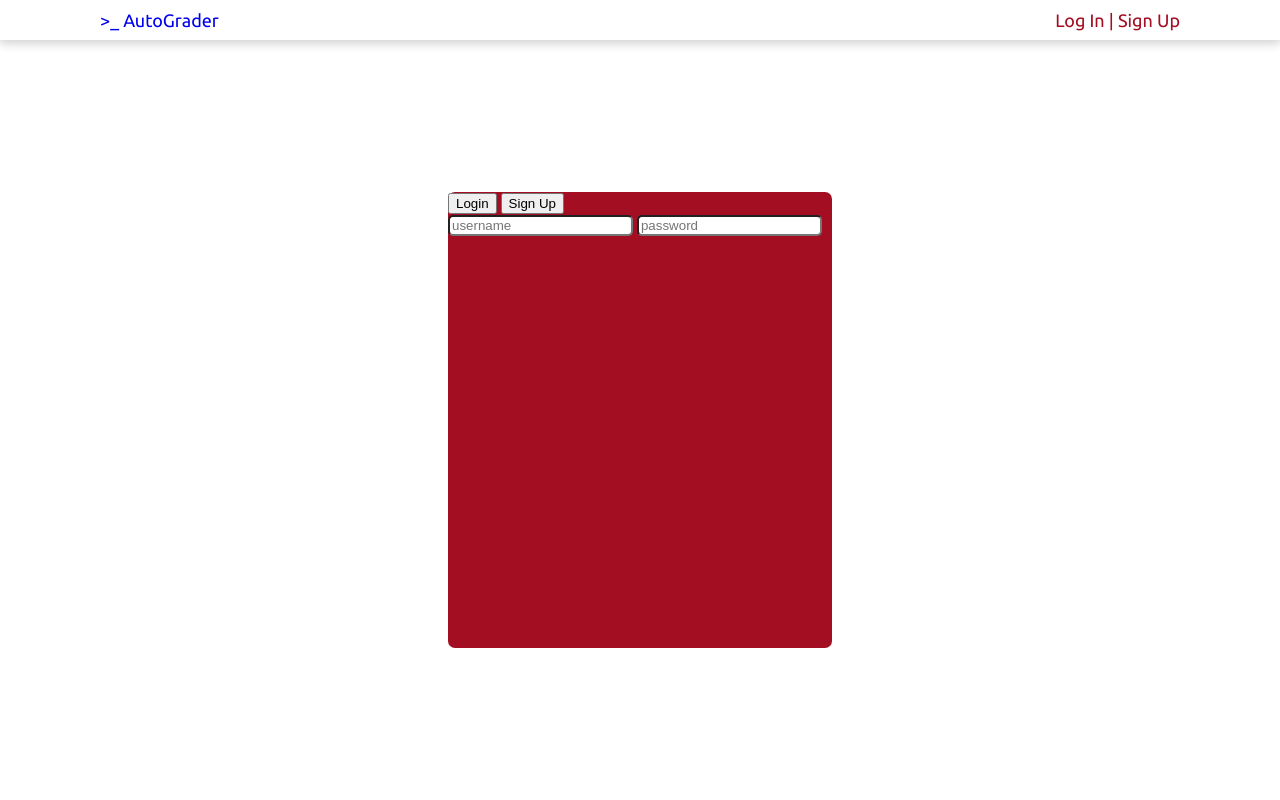
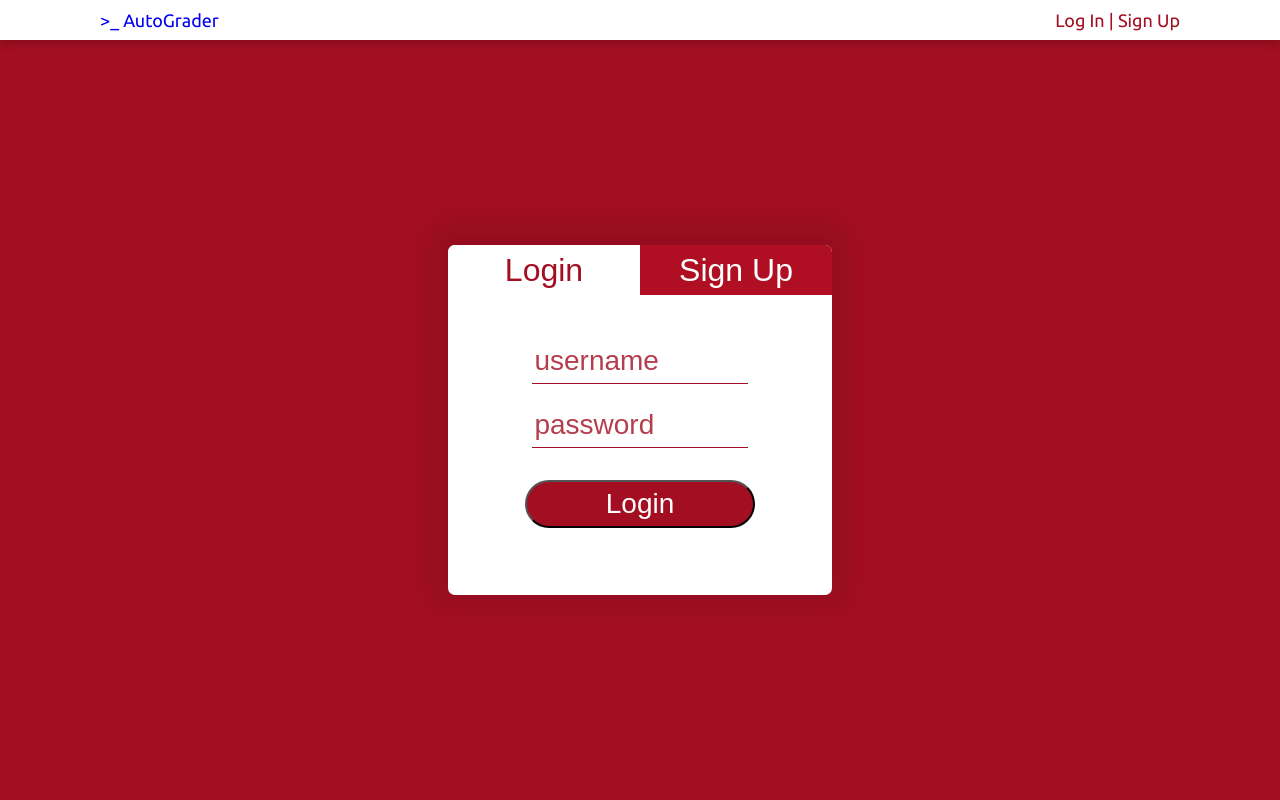
Before and after one commit to EricPatel/Autograder, a Flask app: page /login in a window 1280 px wide. Run offline with Flask 2, Linux system fonts and the light colour scheme.

Commit message:
Finished Log In / Sign Up page

```diff
--- a/webApp/static/scripts/script.js
+++ b/webApp/static/scripts/script.js
@@ -1,9 +1,9 @@
 function show(evt, pane) {
   // Declare all variables
   var i, tabcontent, tablinks;
-
+  console.log(pane);
   // Get all elements with class="tabcontent" and hide them
-  tabcontent = document.getElementsByClassName("tabcontent");
+  tabcontent = document.getElementsByClassName("panes");
   for (i = 0; i < tabcontent.length; i++) {
     tabcontent[i].style.display = "none";
   }
@@ -11,10 +11,10 @@ function show(evt, pane) {
   // Get all elements with class="tablinks" and remove the class "active"
   tablinks = document.getElementsByClassName("tablinks");
   for (i = 0; i < tablinks.length; i++) {
-    tablinks[i].className = tablinks[i].className.replace(" active", "");
+    tablinks[i].className = tablinks[i].className.replace(" r", "");
   }
 
   // Show the current tab, and add an "active" class to the button that opened the tab
   document.getElementById(pane).style.display = "block";
-  evt.currentTarget.className += " active";
+  evt.currentTarget.className += " r";
 }
--- a/webApp/static/styles/style.css
+++ b/webApp/static/styles/style.css
@@ -130,15 +130,17 @@ h1{
   justify-content: center;
   flex-direction: column;
   width: 30%;
+  height: 100%;
   margin: auto;
-  height: 100%;
 }
 
 .loginContainer{
-  height: 60%;
-  background-color: #a30e22;
+  height: 350px;
+  background-color: #fff;
   border-radius: 7px;
   text-align: left;
+  box-shadow: -1px -6px 23px 19px rgba(0,0,0,0.08);
+  width: 100%;
 }
 
 .image{
@@ -155,31 +157,108 @@ h1{
 
 .inputText{
     color: #a30e22;
-    border-radius: 5px;
+    border: none;
+    border-bottom: 1px solid #a30e22;
+    padding-top: 20px;
+    display: block;
+    width: 55%;
+    height: 42px;
+    margin: auto;
+    font-size: 28px;
 }
 
-.tab {
-  overflow: hidden;
-  border: 1px solid #ccc;
-  background-color: #f1f1f1;
+.inputText:focus{
+    outline: none;
+    border-bottom: 2px solid #a30e22;
 }
 
-/* Style the buttons that are used to open the tab content */
-.tab button {
-  background-color: inherit;
-  float: left;
-  border: none;
-  outline: none;
-  cursor: pointer;
-  padding: 14px 16px;
-  transition: 0.3s;
+.inputTextS{
+    color: #a30e22;
+    border: none;
+    border-bottom: 1px solid #a30e22;
+    padding-top: 5px;
+    display: block;
+    width: 55%;
+    height: 42px;
+    margin: auto;
+    font-size: 28px;
 }
 
-.tabcontent {
-  display: none;
-  padding: 6px 12px;
-  border: 1px solid #ccc;
-  border-top: none;
+.inputTextS:focus{
+    outline: none;
+    border-bottom: 2px solid #a30e22;
+}
+
+.tab{
+  width: 50%;
+  height: 50px;
+  display: inline-block;
+  background-color: #af0e23;
+  color: #fff;
+  border: none;
+  font-size: 32px;
+  outline: none;
+  margin-bottom: 0px;
+}
+
+::placeholder{
+  color: rgba(163, 14, 34, .8);
+}
+
+.r{
+  background-color: #fff;
+  color: #a30e22;
+}
+
+.left{
+  border-top-left-radius: 7px;
+}
+
+.right{
+  border-top-right-radius: 7px;
+}
+
+.panes{
+  align-items: center;
+  margin: auto;
+}
+
+.button{
+  font-size: 28px;
+  border-radius: 24px;
+  background-color: #a30e22;
+  color: #fff;
+  width: 60%;
+  height: 48px;
+  margin-left: 20%;
+  margin-top: 32px;
+}
+
+.button:focus{
+  outline: none;
+}
+
+.buttonS{
+  font-size: 28px;
+  border-radius: 24px;
+  background-color: #a30e22;
+  color: #fff;
+  width: 60%;
+  height: 48px;
+  margin-left: 20%;
+  margin-top: 15px;
+}
+
+.buttonS:focus{
+  outline: none;
+}
+
+#username1{
+  padding-top: 45px;
+}
+
+#username2{
+  padding-top: 15px;
 }
 
 @media screen and (max-width: 699px) {
--- a/webApp/templates/pages/login.html
+++ b/webApp/templates/pages/login.html
@@ -6,21 +6,24 @@
     <a class="brand" href="/">>_ AutoGrader</a>
     <p class="navElement">Log In | Sign Up</p>
   </nav>
-  <div class="full" style="background-color: #fff;">
+  <div class="full">
     <div class="loginPane">
       <div class="loginContainer">
-        <button onclick="show(login)" class="">Login</button>
-        <button onclick="show(signup)">Sign Up</button>
-        <div id="login">
+        <button onclick="show(event, 'login')" class="tab left tablinks r">Login</button><button onclick="show(event, 'signup')" class="right tab tablinks">Sign Up</button>
+        <div class=" panes" id="login">
           <form action="login" method="post">
-            <input class="inputText" type="text" name="username" placeholder="username"></input>
+            <input id="username1" class="inputText" type="text" name="username" placeholder="username"></input>
             <input class="inputText" type="password" name="username" placeholder="password"></input>
+            <input class="button" type="submit" value="Login"></input>
           </form>
         </div>
-        <div id="login" style="display: none;">
+        <div class="panes" id="signup" style="display: none;">
           <form action="login" method="post">
-            <input class="inputText" type="text" name="username" placeholder="username"></input>
-            <input class="inputText" type="password" name="username" placeholder="password"></input>
+            <input id="username2" class="inputTextS" type="text" name="username" placeholder="Email Address"></input>
+            <input class="inputTextS" type="text" name="username" placeholder="Username"></input>
+            <input class="inputTextS" type="password" name="username" placeholder="Password"></input>
+            <input class="inputTextS" type="password" name="username" placeholder="Re-enter Password"></input>
+            <input class="buttonS" type="submit" value="Sign Up"></input>
           </form>
         </div>
       </div>
```
